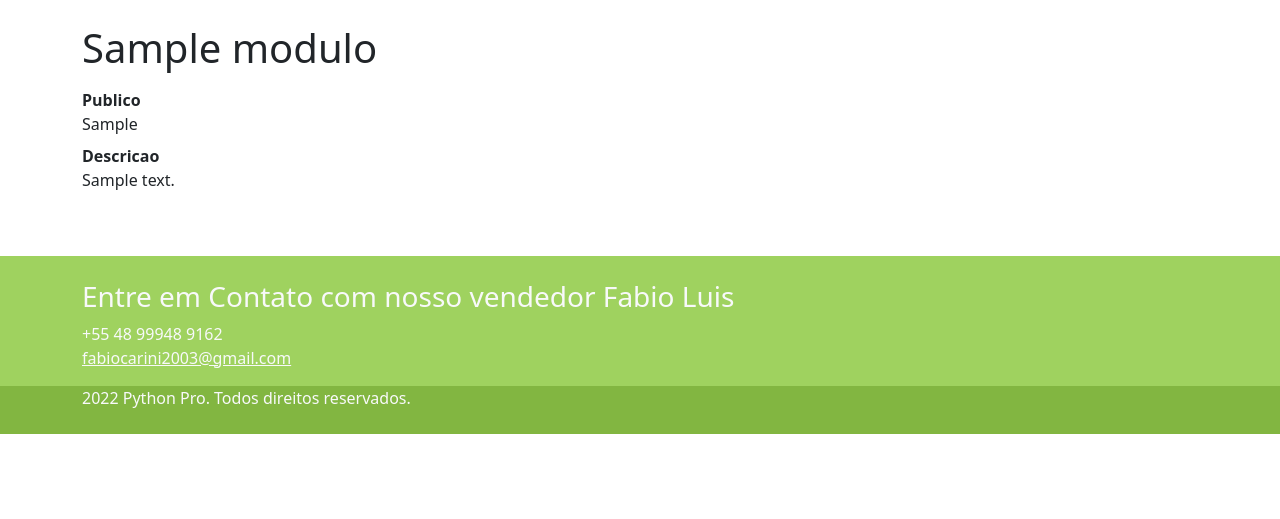
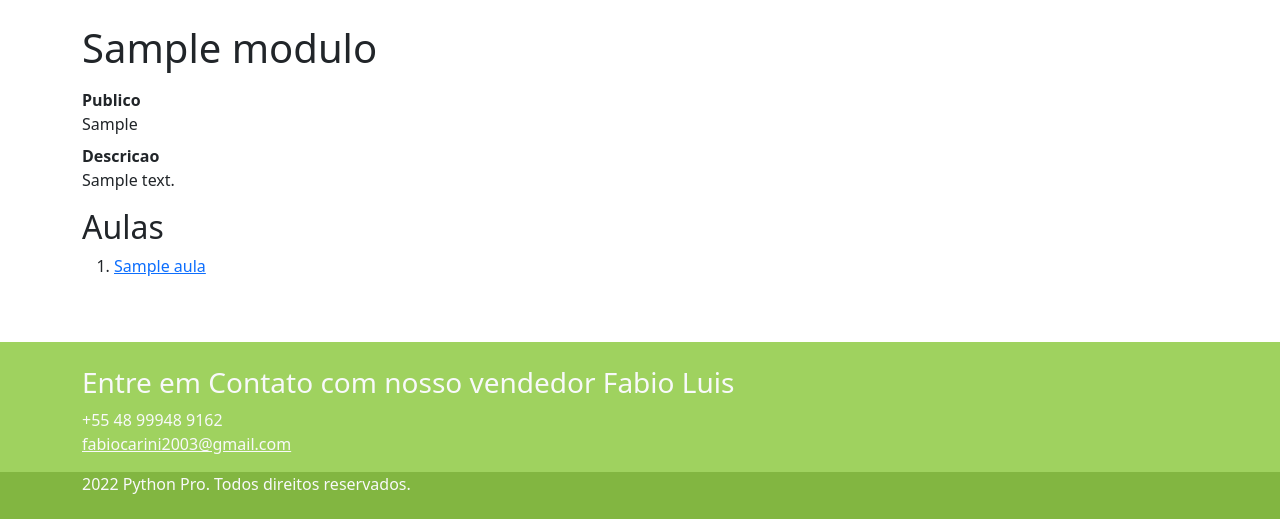
Before and after one commit to fabioluisdev/django_new, a Django app: template pypro/modulos/templates/modulos/modulo_detalhe.html in a window 1280 px wide. Shown: the part 56-575 px from the top of the page. Run offline with Django 4.2, Linux system fonts and the light colour scheme; the template is opened without the code that fills it: values that come from a table or form of the project are taken from there, others are empty; tables that the repository leaves empty hold one stand-in row (values such as "Sample post"); some libraries are stand-ins or nearby versions.

Commit message:
Relacionamento de Um para Muitos. Criando Link para aulas.

```diff
--- a/pypro/modulos/facade.py
+++ b/pypro/modulos/facade.py
@@ -14,3 +14,7 @@ def listar_modulos_ordenados() -> List[Modulo]:
 
 def encontrar_modulo(slug: str) -> Modulo:
     return Modulo.objects.get(slug=slug)
+
+
+def listar_aulas_modulos_ordenadas(modulo: Modulo):
+    return list(modulo.aula_set.order_by('order').all())
--- a/pypro/modulos/templates/modulos/modulo_detalhe.html
+++ b/pypro/modulos/templates/modulos/modulo_detalhe.html
@@ -13,6 +13,12 @@
                 <dt>Descricao</dt>
                 <dd>{{ modulo.descricao }}</dd>
             </dl>
+            <h2>Aulas</h2>
+            <ol>
+                {% for aula in aulas %}
+                    <li><a href="{{ aula.get_absolute_url }}">{{ aula.titulo }}</a></li>
+                {% endfor %}
+            </ol>
         </div>
     </div>
 </div>
--- a/pypro/modulos/urls.py
+++ b/pypro/modulos/urls.py
@@ -5,4 +5,5 @@ from pypro.modulos import views
 app_name = 'modulos'
 urlpatterns = [
     path('<slug:slug>', views.detalhe, name='detalhe'),
+    path('/aula/<slug:slug>', views.aula, name='aula'),
 ]
```
Also changed, not shown: pypro/modulos/tests/test_modulo_detalhe.py (+16 -2 lines), pypro/modulos/views.py (+6 -1 lines).
